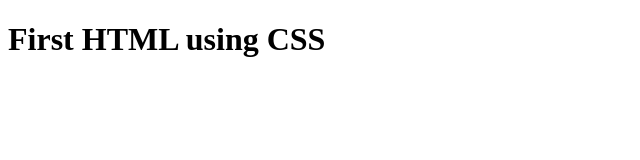
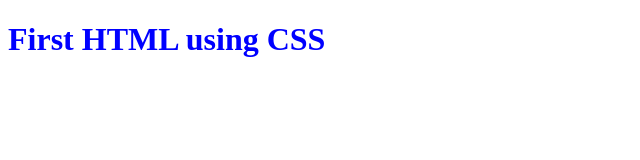
Before and after one commit to Lyvdev109/dev109, a plain HTML site: page m03/practice/index.html in a window 1280 px wide. Shown: the whole page, without its empty margins (0-640 px from the left). Drawn offline with Linux system fonts and the light colour scheme.

Commit message:
Update index.html

```diff
--- a/m03/practice/index.html
+++ b/m03/practice/index.html
@@ -1,9 +1,12 @@
 <!DOCTYPE html>
 <html>
   <head>
-    <title>    </title>
+    <title> m03 practice </title>
   </head>
   <body>
+    <style>
+    h1 {color: blue;}
+    </style>
     <h1> First HTML using CSS </h1>
 
 
```
